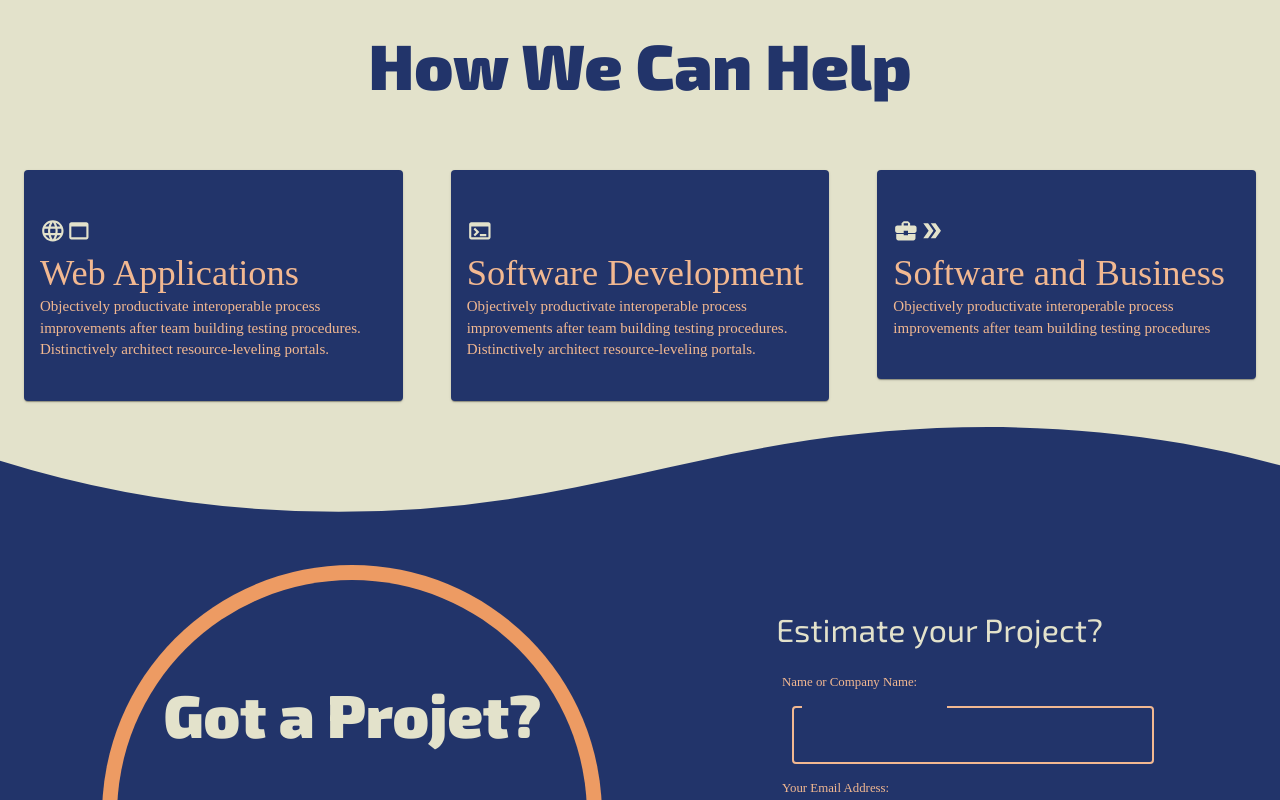
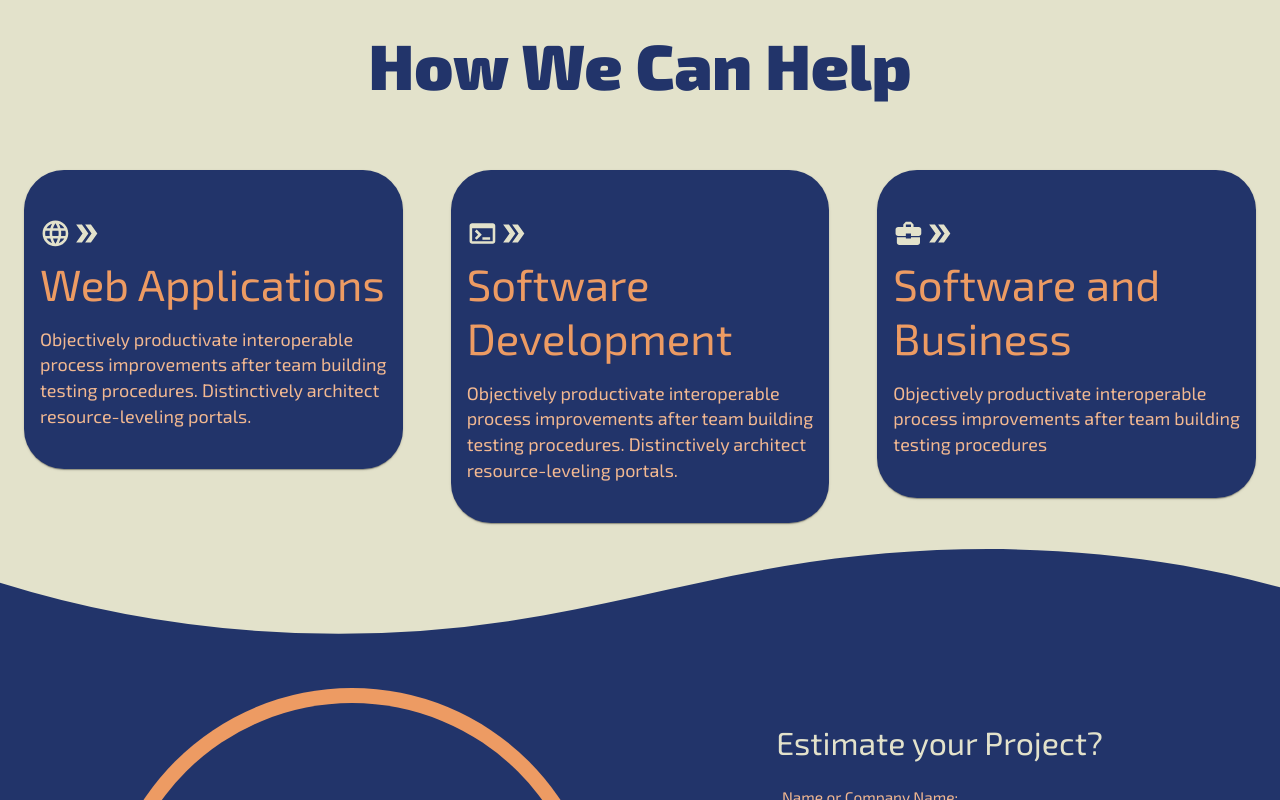
Before and after one commit to averenceanu/jw-solutions, a React (Create React App) app: page / in a window 1280 px wide. Shown: the part 2000-2800 px from the top of the page. Built offline with nearby package versions, Linux system fonts and the light colour scheme.

Commit message:
change font-family MUI

```diff
--- a/src/app.css
+++ b/src/app.css
@@ -1,3 +1,5 @@
+@import url('https://fonts.googleapis.com/css2?family=Exo+2:ital,wght@0,200;0,400;0,500;0,600;0,900;1,200&display=swap');
+
 .App {
   display: flex;
   flex-direction: column;
--- a/src/components/presentation/presentation.css
+++ b/src/components/presentation/presentation.css
@@ -47,6 +47,7 @@
 .presentation--button{
   display: flex;
   flex-direction: row;
+  padding-top: 4%;
 }
 
 
--- a/src/components/specialisation/Specialisation.js
+++ b/src/components/specialisation/Specialisation.js
@@ -3,7 +3,6 @@ import Card from '@mui/material/Card';
 import CardContent from '@mui/material/CardContent';
 import Typography from '@mui/material/Typography';
 import LanguageIcon from '@mui/icons-material/Language';
-import WebAssetIcon from '@mui/icons-material/WebAsset';
 import TerminalIcon from '@mui/icons-material/Terminal';
 import BusinessCenterIcon from '@mui/icons-material/BusinessCenter';
 import DoubleArrowIcon from '@mui/icons-material/DoubleArrow';
@@ -12,19 +11,19 @@ import Grid from '@mui/material/Grid';
 const listOfSpecialities = [
   {
     id: 1,
-    icons: [<LanguageIcon />, <WebAssetIcon />],
+    icons: [<LanguageIcon sx={{fontSize:"150%"}}/>, <DoubleArrowIcon sx={{fontSize:"150%"}}/>],
     title : 'Web Applications',
     description : 'Objectively productivate interoperable process improvements after team building testing procedures. Distinctively architect resource-leveling portals.'
   },
   {
     id: 2,
-    icons: [<TerminalIcon />],
+    icons: [<TerminalIcon sx={{fontSize:"150%"}}/>, <DoubleArrowIcon sx={{fontSize:"150%"}}/>],
     title: 'Software Development',
     description: 'Objectively productivate interoperable process improvements after team building testing procedures. Distinctively architect resource-leveling portals.'
   },
   {
     id: 3,
-    icons: [<BusinessCenterIcon />, <DoubleArrowIcon />],
+    icons: [<BusinessCenterIcon sx={{fontSize:"150%"}}/>, <DoubleArrowIcon sx={{fontSize:"150%"}}/>],
     title: 'Software and Business',
     description: 'Objectively productivate interoperable process improvements after team building testing procedures'
   }
@@ -40,11 +39,12 @@ export default function Raitings () {
           m:3,
           pt: 4,
           pb: 2,
+          borderRadius: '40px',
           backgroundColor:'#22346a',
           color:'#f2b891' }}>
           <CardContent>
             <Typography color='#e3e2cb'> {card.icons} </Typography>
-            <Typography variant="h4" component="div">
+            <Typography variant="h4" component="div" color="#ed9b63" sx={{pb:2}}>
               {card.title}
             </Typography>
             <Typography variant="body2">
@@ -55,8 +55,6 @@ export default function Raitings () {
       </Grid>
     )
   })
-
-
   return (
     <div className="specialisation">
       <div className="specialisation--title">
--- a/src/theme.js
+++ b/src/theme.js
@@ -14,10 +14,10 @@ const theme = (mode) => createTheme ({
     },
   },
   typography: {
-    fontSize: 15,
-    fontFamily: 'Exo 2',
+    fontSize: 18,
+    fontFamily: "'Exo 2'",
     fontWeightRegular: 400,
-    fontWeightLight: 400,
+    fontWeightLight: 200,
   },
   components: {
     MuiSwitch: {
```
